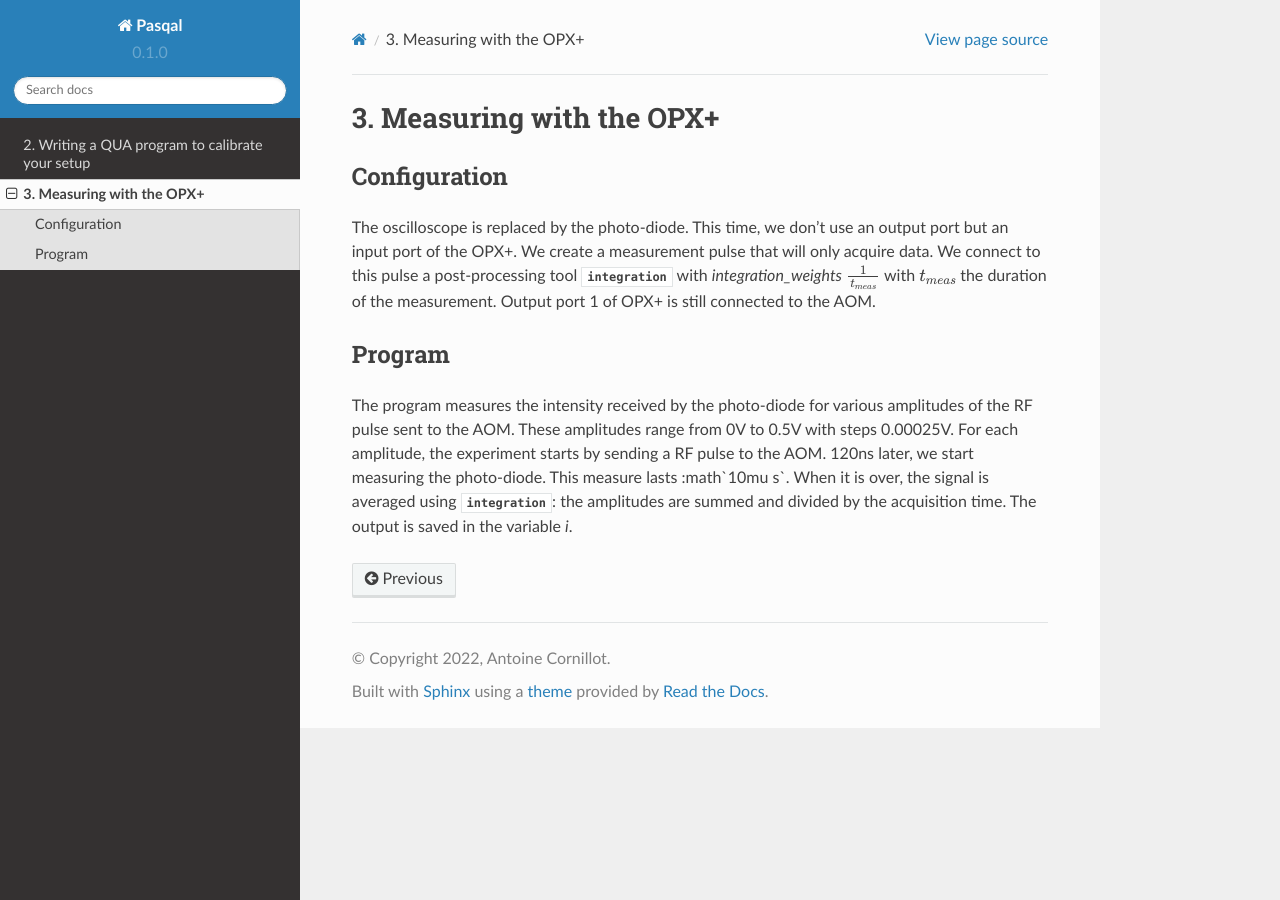
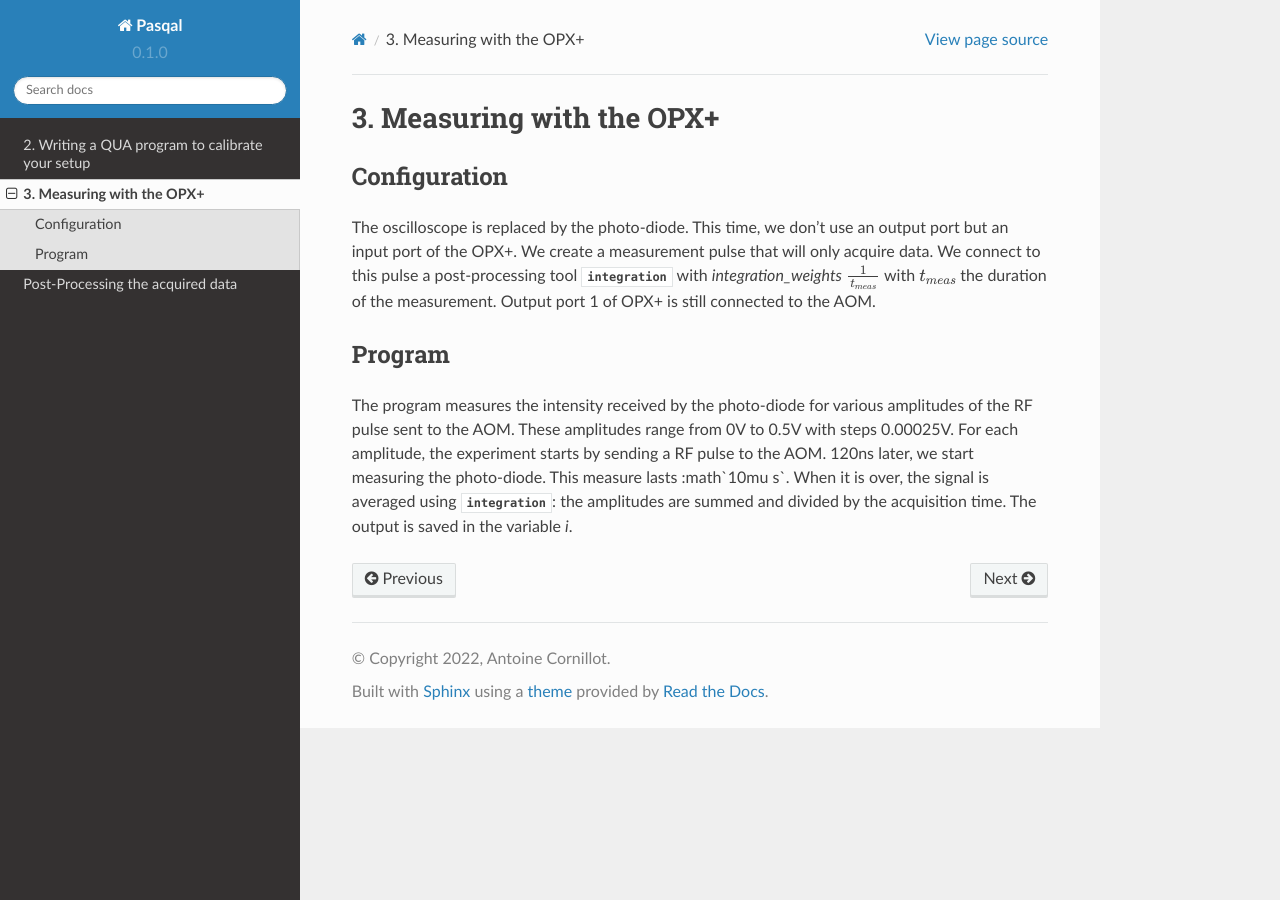
Before and after one commit to a-corni/Pasqal-Quantum-Engineer-Use-Case, a Sphinx documentation site: the page built from docs/source/photodiode.rst, in a window 1280 px wide. Built offline with Sphinx 7.4.7 and the Read the Docs theme 2.0.0, drawn with Linux system fonts in a browser that asks for light colours; pages that are not in the unit, such as notebooks, are missing from menus.

Commit message:
Adding link to 4.

```diff
--- a/docs/source/index.rst
+++ b/docs/source/index.rst
@@ -9,4 +9,4 @@ Contents
 
    oscilloscope
    photodiode
-   Post-processing
+   Post_processing
```
